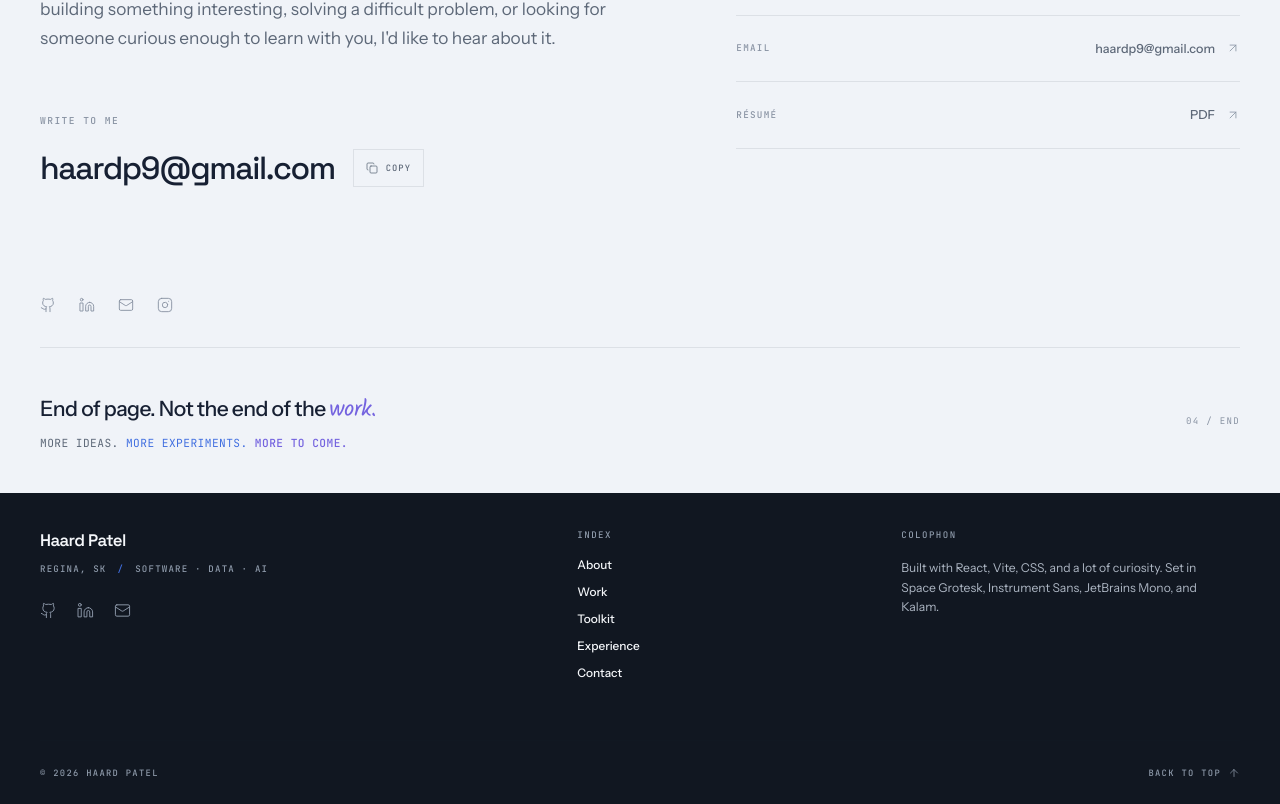
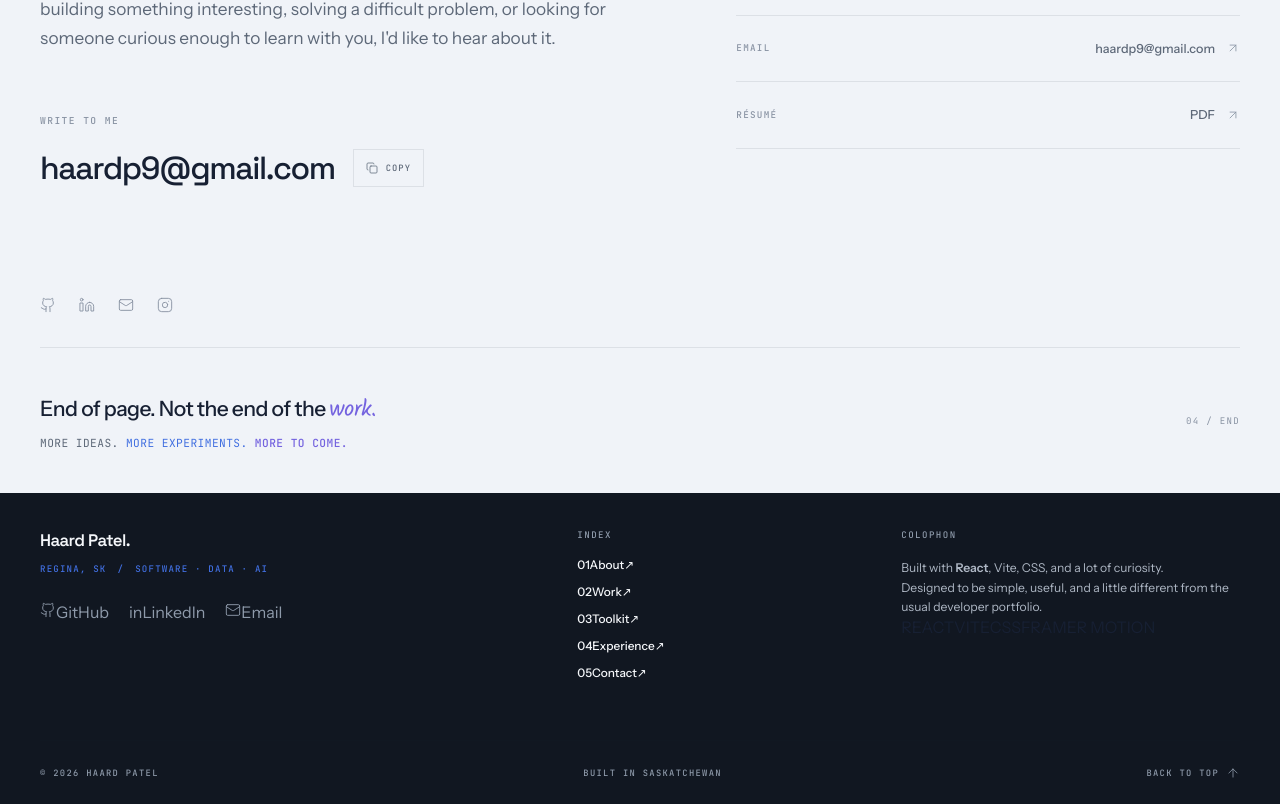
Before and after one commit to Haard-Patel/HAARD-PORTFOLIO, a React (Vite) app: page / in a window 1280 px wide. Shown: the part 6319-7123 px from the top of the page. Built offline with nearby package versions, Linux system fonts and the light colour scheme.

Commit message:
lucide fix

```diff
--- a/src/components/Footer/Footer.jsx
+++ b/src/components/Footer/Footer.jsx
@@ -1,9 +1,4 @@
-import {
-  ArrowUp,
-  Github,
-  Linkedin,
-  Mail,
-} from "lucide-react";
+import { ArrowUp, Github, Mail } from "lucide-react";
 import "./Footer.css";
 
 const footerLinks = [
@@ -36,15 +31,16 @@ function Footer() {
         <div className="footer-top-line" />
 
         <div className="footer-grid">
+          {/* Identity */}
           <div className="footer-identity">
             <div className="footer-name">
-              Haard Patel
+              Haard Patel<span>.</span>
             </div>
 
             <div className="footer-meta">
-              REGINA, SK
-              <span>/</span>
-              SOFTWARE · DATA · AI
+              <span>REGINA, SK</span>
+              <span className="footer-meta-divider">/</span>
+              <span>SOFTWARE · DATA · AI</span>
             </div>
 
             <div className="footer-socials">
@@ -54,10 +50,8 @@ function Footer() {
                 rel="noreferrer"
                 aria-label="GitHub"
               >
-                <Github
-                  size={17}
-                  strokeWidth={1.35}
-                />
+                <Github size={16} strokeWidth={1.4} />
+                <span>GitHub</span>
               </a>
 
               <a
@@ -66,60 +60,72 @@ function Footer() {
                 rel="noreferrer"
                 aria-label="LinkedIn"
               >
-                <Linkedin
-                  size={17}
-                  strokeWidth={1.35}
-                />
+                <span className="footer-linkedin-icon">in</span>
+                <span>LinkedIn</span>
               </a>
 
               <a
                 href="mailto:haardp9@gmail.com"
                 aria-label="Email"
               >
-                <Mail
-                  size={17}
-                  strokeWidth={1.35}
-                />
+                <Mail size={16} strokeWidth={1.4} />
+                <span>Email</span>
               </a>
             </div>
           </div>
 
+          {/* Index */}
           <div className="footer-index">
-            <span className="footer-heading">
-              INDEX
-            </span>
+            <span className="footer-heading">INDEX</span>
 
             <nav aria-label="Footer navigation">
-              {footerLinks.map((link) => (
+              {footerLinks.map((link, index) => (
                 <a key={link.label} href={link.href}>
-                  {link.label}
+                  <span className="footer-link-number">
+                    {String(index + 1).padStart(2, "0")}
+                  </span>
+
+                  <span>{link.label}</span>
+
+                  <span className="footer-link-arrow">↗</span>
                 </a>
               ))}
             </nav>
           </div>
 
+          {/* Colophon */}
           <div className="footer-colophon">
-            <span className="footer-heading">
-              COLOPHON
-            </span>
+            <span className="footer-heading">COLOPHON</span>
 
             <p>
-              Built with React, Vite, CSS, and a lot of
-              curiosity. Set in Space Grotesk, Instrument
-              Sans, JetBrains Mono, and Kalam.
+              Built with <strong>React</strong>, Vite, CSS,
+              and a lot of curiosity.
             </p>
+
+            <p>
+              Designed to be simple, useful, and a little
+              different from the usual developer portfolio.
+            </p>
+
+            <div className="footer-stack">
+              <span>REACT</span>
+              <span>VITE</span>
+              <span>CSS</span>
+              <span>FRAMER MOTION</span>
+            </div>
           </div>
         </div>
 
         <div className="footer-bottom">
           <span>© 2026 HAARD PATEL</span>
 
-          <a href="#top">
-            BACK TO TOP
-            <ArrowUp
-              size={12}
-              strokeWidth={1.5}
-            />
+          <span className="footer-bottom-center">
+            BUILT IN SASKATCHEWAN
+          </span>
+
+          <a href="#top" className="footer-back-top">
+            <span>BACK TO TOP</span>
+            <ArrowUp size={14} strokeWidth={1.4} />
           </a>
         </div>
       </div>
```
